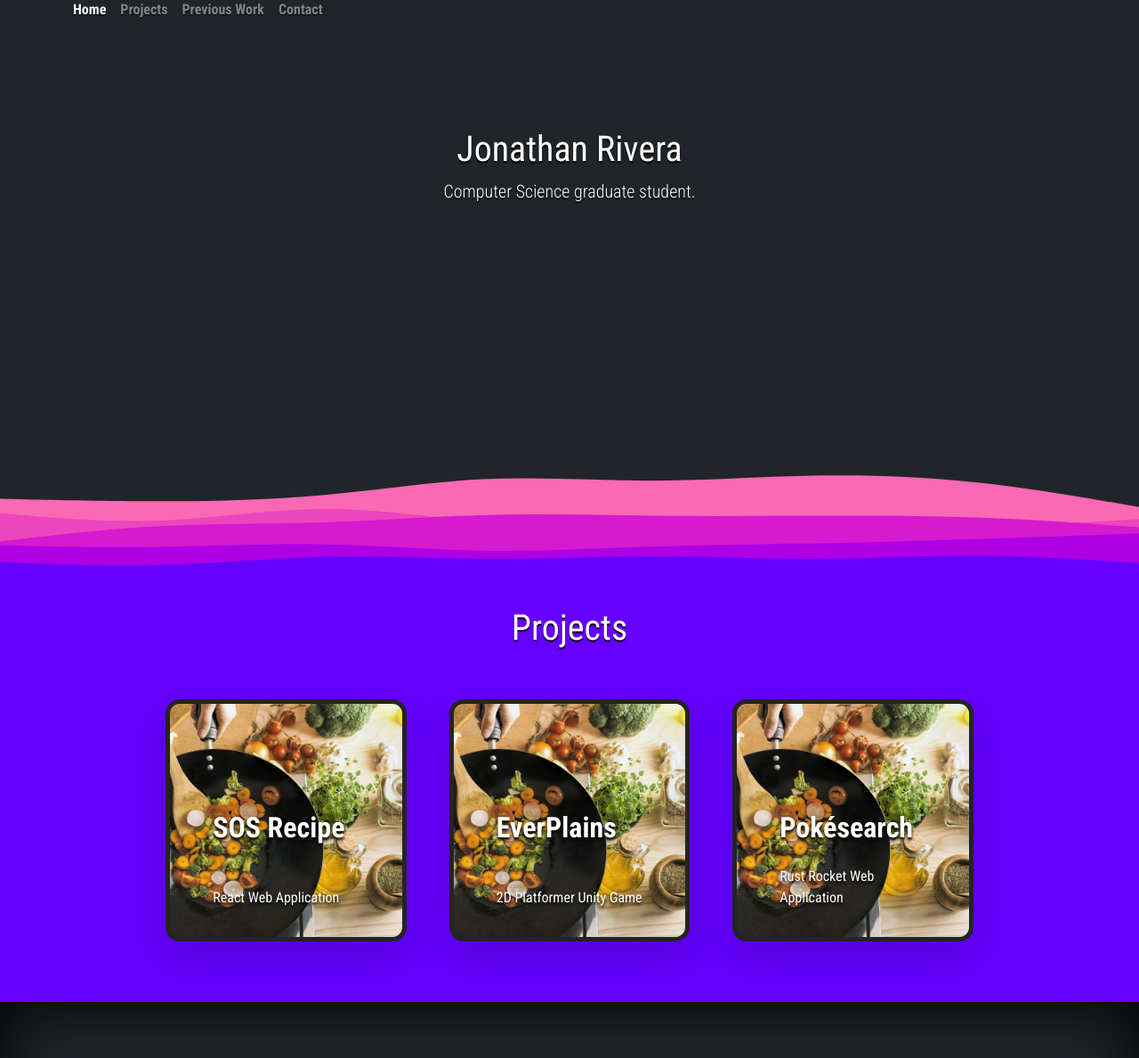
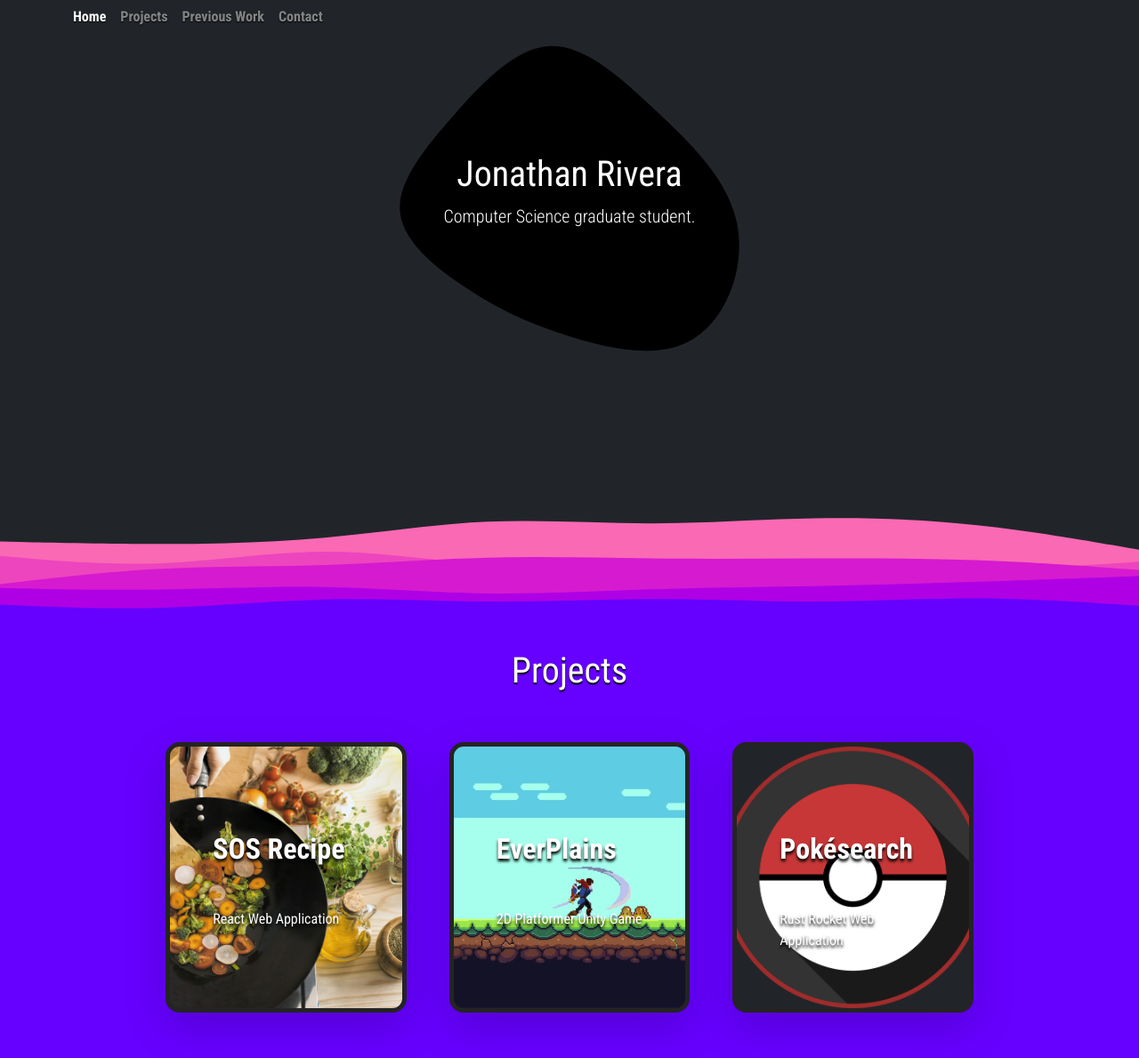
Before and after one commit to rivera26/rivera26.github.io, a plain HTML site: page index.html in a window 1280 px wide. Shown: the part 5-1194 px from the top of the page at 89% size. Drawn offline with nearby package versions, Linux system fonts and the light colour scheme; a script that the page names is missing.

Commit message:
Blob animation

```diff
--- a/css/styles.css
+++ b/css/styles.css
@@ -8,11 +8,17 @@ section {
   position: relative;
   display: flex;
   flex-direction: column;
-  text-align: justify;
   justify-content: center;
   align-items: center;
   min-height: 400px;
   padding: 20px;
+}
+
+.centered {
+    position: absolute;
+    top: 50%;
+    left: 50%;
+    transform: translate(-50%, -50%);
 }
 
 .spacer {
@@ -79,7 +85,7 @@ nav {
   border: 5px solid rgb(36, 36, 36);
   border-radius: 1rem;
   text-shadow: 0 0.2rem 0.2rem black;
-    transition: transform .2s;
+  transition: transform 0.2s;
   text-align: left;
 }
 
@@ -90,21 +96,21 @@ nav {
 }
 
 #card1 {
-    background-image: url('../img/landing-background.jpg');
+  background-image: url("../img/landing-background.jpg");
   background-position: center center;
   background-size: cover;
   background-repeat: no-repeat;
 }
 
 #card2 {
-    background-image: url('../img/landing-background.jpg');
+  background-image: url("../img/everplains.png");
   background-position: center center;
   background-size: cover;
   background-repeat: no-repeat;
 }
 
 #card3 {
-    background-image: url('../img/landing-background.jpg');
+  background-image: url("../img/pokemon.png");
   background-position: center center;
   background-size: cover;
   background-repeat: no-repeat;
--- a/index.html
+++ b/index.html
@@ -1,17 +1,26 @@
-<!doctype html>
+<!DOCTYPE html>
 <html lang="en">
   <head>
-    <meta charset="utf-8">
-    <meta name="viewport" content="width=device-width, initial-scale=1">
-    <link href="https://cdn.jsdelivr.net/npm/bootstrap@5.0.2/dist/css/bootstrap.min.css" rel="stylesheet" integrity="sha384-EVSTQN3/azprG1Anm3QDgpJLIm9Nao0Yz1ztcQTwFspd3yD65VohhpuuCOmLASjC" crossorigin="anonymous">
-    <link href="css/styles.css" rel="stylesheet">
-    <link rel="preconnect" href="https://fonts.googleapis.com">
-    <link rel="preconnect" href="https://fonts.gstatic.com" crossorigin>
-    <link href="https://fonts.googleapis.com/css2?family=Roboto+Condensed:ital,wght@0,300;0,400;0,700;1,300;1,400;1,700&display=swap" rel="stylesheet">
+    <meta charset="utf-8" />
+    <meta name="viewport" content="width=device-width, initial-scale=1" />
+    <link
+      href="https://cdn.jsdelivr.net/npm/bootstrap@5.0.2/dist/css/bootstrap.min.css"
+      rel="stylesheet"
+      integrity="sha384-EVSTQN3/azprG1Anm3QDgpJLIm9Nao0Yz1ztcQTwFspd3yD65VohhpuuCOmLASjC"
+      crossorigin="anonymous"
+    />
+    <link href="css/styles.css" rel="stylesheet" />
+    <link rel="preconnect" href="https://fonts.googleapis.com" />
+    <link rel="preconnect" href="https://fonts.gstatic.com" crossorigin />
+    <link
+      href="https://fonts.googleapis.com/css2?family=Roboto+Condensed:ital,wght@0,300;0,400;0,700;1,300;1,400;1,700&display=swap"
+      rel="stylesheet"
+    />
+    <script src="https://cdn.jsdelivr.net/npm/kute.js@2.1.2/dist/kute.min.js"></script>
     <title>Jonathan Rivera</title>
   </head>
   <body class="text-center bg-dark text-white">
-        <header class="mb-auto">
+    <header class="mb-2">
       <div class="container">
         <nav class="nav nav-masthead">
           <a class="nav-link active" aria-current="page" href="#">Home</a>
@@ -22,41 +31,89 @@
       </div>
     </header>
     <section>
+      <div class="centered">
         <h1>Jonathan Rivera</h1>
-            <p class="lead">
-                Computer Science graduate student.
-            </p>
+        <p class="lead">Computer Science graduate student.</p>
+      </div>
+      <svg
+        id="visual"
+        viewBox="0 0 960 400"
+        width="960"
+        height="400"
+        xmlns="http://www.w3.org/2000/svg"
+        xmlns:xlink="http://www.w3.org/1999/xlink"
+        version="1.1"
+      >
+        <g transform="translate(457.03650980929456 220.16172933171003)">
+          <path
+            id="blob1"
+            d="M120.6 -118.3C161.1 -80.1 202.1 -40.1 211.5 9.4C220.9 58.9 198.9 117.9 158.4 139.9C117.9 161.9 58.9 146.9 14.7 132.2C-29.5 117.5 -58.9 102.9 -92.4 80.9C-125.9 58.9 -163.5 29.5 -167.4 -3.9C-171.2 -37.2 -141.5 -74.5 -108 -112.6C-74.5 -150.8 -37.2 -189.9 1.4 -191.3C40.1 -192.7 80.1 -156.5 120.6 -118.3"
+            fill="#000000"
+          ></path>
+        </g>
+        <g
+          transform="translate(471.076694397137 196.10811627434583)"
+          style="visibility: hidden"
+        >
+          <path
+            id="blob2"
+            d="M121.8 -115.6C163.5 -80.1 206.7 -40.1 201.4 -5.3C196.1 29.5 142.3 58.9 100.6 93.1C58.9 127.3 29.5 166.1 -13.6 179.7C-56.6 193.2 -113.1 181.5 -147 147.3C-180.8 113.1 -191.9 56.6 -178.4 13.6C-164.8 -29.5 -126.6 -58.9 -92.8 -94.4C-58.9 -129.9 -29.5 -171.5 5.3 -176.8C40.1 -182.1 80.1 -151.1 121.8 -115.6"
+            fill="#000000"
+          ></path>
+        </g>
+      </svg>
+      <script>
+        const tween = KUTE.fromTo(
+          "#blob1",
+          { path: "#blob1" },
+          { path: "#blob2" },
+          { repeat: 999, duration: 3000, yoyo: true }
+        );
+
+        tween.start();
+      </script>
     </section>
     <div class="spacer layer1"></div>
     <section class="purple" id="projects">
       <h1>Projects</h1>
       <div class="row row-cols-1 row-cols-lg-3 align-items-stretch g-5 py-5">
         <div class="col">
-                    <a href="https://github.com/SOS-Recipe/SOS_Recipe" style="text-decoration: none;">
+          <a
+            href="https://github.com/SOS-Recipe/SOS_Recipe"
+            style="text-decoration: none"
+          >
             <div class="card h-100 text-white bg-dark shadow-lg" id="card1">
               <div class="d-flex flex-column h-100 p-5 pb-3">
-                                <h2 class="pt-4 mt-5 mb-4 display-7 fw-bold">SOS Recipe</h2>
-                                <p class="mt-auto">React Web Application</p>
+                <h2 class="pt-4 mt-4 mb-4 display-7 fw-bold">SOS Recipe</h2>
+                <p class="mt-4 mb-5">React Web Application</p>
               </div>
             </div>
           </a>
         </div>
         <div class="col">
-                    <a href="https://github.com/EverPlainsGroup/EverPlains" style="text-decoration: none;">
+          <a
+            href="https://github.com/EverPlainsGroup/EverPlains"
+            style="text-decoration: none"
+          >
             <div class="card h-100 text-white bg-dark shadow-lg" id="card2">
               <div class="d-flex flex-column h-100 p-5 pb-3">
-                                <h2 class="pt-4 mt-5 mb-4 display-7 fw-bold">EverPlains</h2>
-                                <p class="mt-auto">2D Platformer Unity Game</p>
+                <h2 class="pt-4 mt-4 mb-4 display-7 fw-bold">EverPlains</h2>
+                <p class="mt-4 mb-5">2D Platformer Unity Game</p>
               </div>
             </div>
           </a>
         </div>
         <div class="col">
-                    <a href="https://github.com/CS510-PokeSearch/pokesearch" style="text-decoration: none;">
+          <a
+            href="https://github.com/CS510-PokeSearch/pokesearch"
+            style="text-decoration: none"
+          >
             <div class="card h-100 text-white bg-dark shadow-lg" id="card3">
               <div class="d-flex flex-column h-100 p-5 pb-3">
-                                <h2 class="pt-4 mt-5 mb-4 display-7 fw-bold">Pokésearch</h2>
-                                <p class="mt-auto">Rust Rocket Web Application</p>
+                <h2 class="card-text pt-4 mt-4 mb-4 display-7 fw-bold">
+                  Pokésearch
+                </h2>
+                <p class="mt-4 mb-5">Rust Rocket Web Application</p>
               </div>
             </div>
           </a>
@@ -64,19 +121,19 @@
       </div>
     </section>
     <section id="previous">
-
+      <h1>Previous Work</h1>
     </section>
     <section class="pink" id="contact">
-
+      <h1>Contact</h1>
     </section>
     <footer class="mt-auto">
-            <p>
-                &copy; Copyright 2021 Jonathan Rivera
-            </p>
+      <p>&copy; Copyright 2021 Jonathan Rivera</p>
     </footer>
-    </body>
-
     <!-- Bootstrap Bundle with Popper -->
-    <script src="https://cdn.jsdelivr.net/npm/bootstrap@5.0.2/dist/js/bootstrap.bundle.min.js" integrity="sha384-MrcW6ZMFYlzcLA8Nl+NtUVF0sA7MsXsP1UyJoMp4YLEuNSfAP+JcXn/tWtIaxVXM" crossorigin="anonymous"></script>
+    <script
+      src="https://cdn.jsdelivr.net/npm/bootstrap@5.0.2/dist/js/bootstrap.bundle.min.js"
+      integrity="sha384-MrcW6ZMFYlzcLA8Nl+NtUVF0sA7MsXsP1UyJoMp4YLEuNSfAP+JcXn/tWtIaxVXM"
+      crossorigin="anonymous"
+    ></script>
   </body>
 </html>
```
Also changed, not shown: img/blob-haikei-2.svg (added), img/blob-haikei.svg (added), img/everplains.png (added), img/pokemon.png (added), 1 other file. Lines whose indentation alone changed are shown as unchanged.
